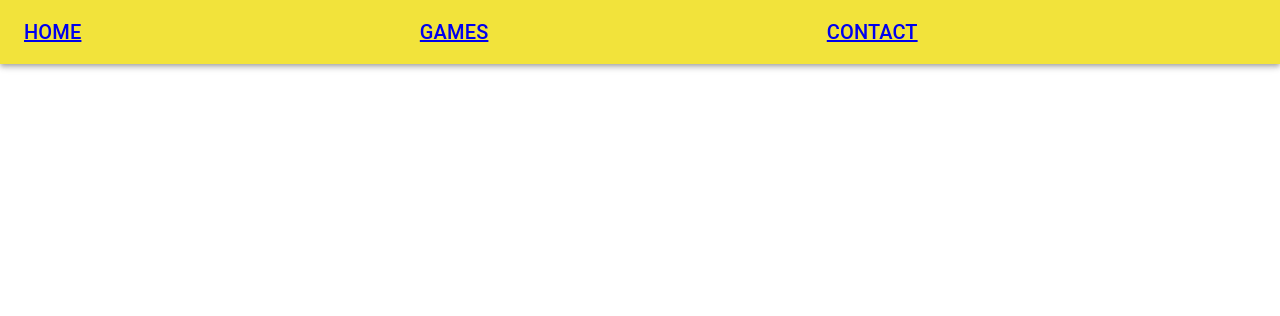
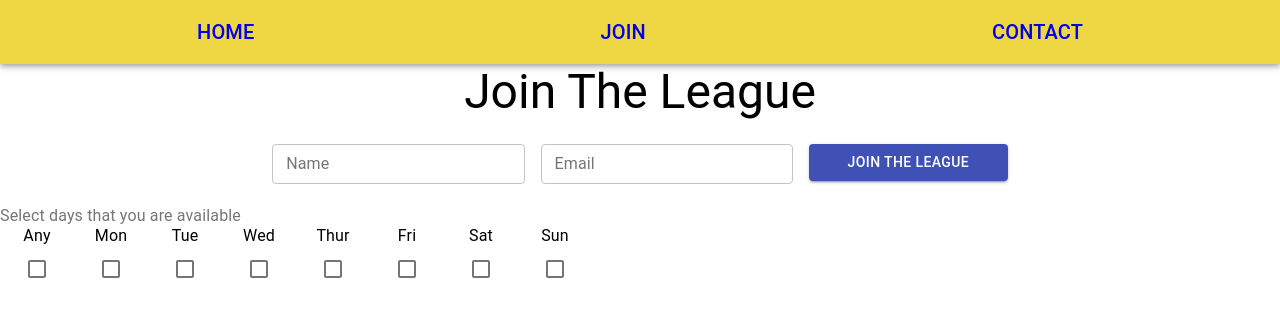
Before and after one commit to AlexanderOlivares/TravisHeightsWiffleBallLeague, a React (Create React App) app in the folder client/: page /join in a window 1280 px wide. Shown: the top 316 px of the page. Built offline with nearby package versions, Linux system fonts and the light colour scheme.

Commit message:
join component select days form

```diff
--- a/client/src/App.tsx
+++ b/client/src/App.tsx
@@ -1,6 +1,7 @@
-import { Route, Switch, BrowserRouter as Router } from 'react-router-dom';
-import Navbar from "./components/Navbar"
-import Home from "./components/Home"
+import { Route, Switch, BrowserRouter as Router } from "react-router-dom";
+import Navbar from "./components/Navbar";
+import Home from "./components/Home";
+import Join from "./components/Join";
 
 function App() {
   return (
@@ -8,9 +9,9 @@ function App() {
       <div className="App">
         <Navbar />
         <Switch>
-				<Route exact path="/" component={Home}/>
-				<Route exact path="/faq"/>
-				<Route exact path="/contact"/>
+          <Route exact path="/" component={Home} />
+          <Route exact path="/join" component={Join} />
+          <Route exact path="/contact" />
         </Switch>
       </div>
     </Router>
--- a/client/src/components/Home.tsx
+++ b/client/src/components/Home.tsx
@@ -1,14 +1,15 @@
 import React from "react";
 import {
-  Button,
   Container,
-  TextField,
   makeStyles,
   Theme,
   createStyles,
   Typography,
   Box,
+  TextField,
+  Button,
 } from "@material-ui/core";
+import Join from "./Join";
 
 const useStyles = makeStyles((theme: Theme) => {
   return createStyles({
@@ -17,10 +18,10 @@ const useStyles = makeStyles((theme: Theme) => {
         margin: theme.spacing(1),
         width: "25ch",
       },
-      "& .MuiTextField-root": {
-        margin: theme.spacing(2),
-        width: "40ch",
-      },
+      // "& .MuiTextField-root": {
+      //   margin: theme.spacing(2),
+      //   width: "40ch",
+      // },
       textAlign: "center",
       margin: theme.spacing(2),
     },
@@ -41,9 +42,24 @@ const Home = () => {
         <Typography align="center" variant="h3">
           Travis Heights Wiffle Ball League
         </Typography>
-        <Typography align="center" variant="h6">
+        <Typography align="center" variant="h5">
           Free to play and open to all!
         </Typography>
+      </Box>
+      <Box m={2}>
+        <Typography align="center" variant="h4">
+          Join for free!
+        </Typography>
+      </Box>
+      <Box textAlign="center">
+        <Button
+          className={classes.button}
+          size="medium"
+          variant="contained"
+          color="primary"
+        >
+          Join The League
+        </Button>
       </Box>
       <Box className={classes.div}>pictures</Box>
       <Box className={classes.div}>
@@ -52,26 +68,6 @@ const Home = () => {
         </Typography>
         map
       </Box>
-      <Box>
-        <Typography align="center" variant="h4">
-          Join for free!
-        </Typography>
-        <Typography align="center" variant="h6">
-          We will email you game times each week
-        </Typography>
-      </Box>
-      <Box m="auto">
-        <form className={classes.root} noValidate autoComplete="off">
-          <TextField id="outlined-basic" label="Name" variant="outlined" />
-          <TextField id="outlined-basic" label="Email" variant="outlined" />
-          <TextField id="outlined-basic" label="Outlined" variant="outlined" />
-        </form>
-        <Box textAlign="center">
-          <Button variant="contained" color="primary">
-            Sign Up
-          </Button>
-        </Box>
-      </Box>
     </Container>
   );
 };
--- /dev/null
+++ b/client/src/components/Join.tsx
@@ -0,0 +1,122 @@
+import React from "react";
+import {
+  Container,
+  makeStyles,
+  Theme,
+  createStyles,
+  Typography,
+  Box,
+  TextField,
+  Button,
+} from "@material-ui/core";
+import Checkbox from "@material-ui/core/Checkbox";
+import FormGroup from "@material-ui/core/FormGroup";
+import FormControlLabel from "@material-ui/core/FormControlLabel";
+import FormControl from "@material-ui/core/FormControl";
+import FormLabel from "@material-ui/core/FormLabel";
+
+const useStyles = makeStyles((theme: Theme) => {
+  return createStyles({
+    root: {
+      "& > *": {
+        margin: theme.spacing(1),
+        width: "25ch",
+      },
+      // "& .MuiTextField-root": {
+      //   margin: theme.spacing(2),
+      //   width: "40ch",
+      // },
+      textAlign: "center",
+      margin: theme.spacing(2),
+    },
+    div: {
+      padding: "20%",
+    },
+    button: {
+      justify: "center",
+    },
+  });
+});
+
+export default function Join() {
+  const classes = useStyles();
+  return (
+    <div>
+      <Typography align="center" variant="h3">
+        Join The League
+      </Typography>
+      <form className={classes.root} noValidate autoComplete="off">
+        <TextField
+          size="small"
+          id="outlined-basic"
+          label="Name"
+          variant="outlined"
+        />
+        <TextField
+          size="small"
+          id="outlined-basic"
+          label="Email"
+          variant="outlined"
+        />
+        <Button size="medium" variant="contained" color="primary">
+          Join The League
+        </Button>
+      </form>
+      <FormControl component="fieldset">
+        <FormLabel component="legend">
+          Select days that you are available
+        </FormLabel>
+        <FormGroup aria-label="position" row>
+          <FormControlLabel
+            value="Any"
+            control={<Checkbox color="primary" />}
+            label="Any"
+            labelPlacement="top"
+          />
+          <FormControlLabel
+            value="Mon"
+            control={<Checkbox color="primary" />}
+            label="Mon"
+            labelPlacement="top"
+          />
+          <FormControlLabel
+            value="Tue"
+            control={<Checkbox color="primary" />}
+            label="Tue"
+            labelPlacement="top"
+          />
+          <FormControlLabel
+            value="Wed"
+            control={<Checkbox color="primary" />}
+            label="Wed"
+            labelPlacement="top"
+          />
+          <FormControlLabel
+            value="Thur"
+            control={<Checkbox color="primary" />}
+            label="Thur"
+            labelPlacement="top"
+          />
+          <FormControlLabel
+            value="Fri"
+            control={<Checkbox color="primary" />}
+            label="Fri"
+            labelPlacement="top"
+          />
+          <FormControlLabel
+            value="Sat"
+            control={<Checkbox color="primary" />}
+            label="Sat"
+            labelPlacement="top"
+          />
+          <FormControlLabel
+            value="Sun"
+            control={<Checkbox color="primary" />}
+            label="Sun"
+            labelPlacement="top"
+          />
+        </FormGroup>
+      </FormControl>
+    </div>
+  );
+}
--- a/client/src/components/Navbar.tsx
+++ b/client/src/components/Navbar.tsx
@@ -4,21 +4,23 @@ import { createStyles, makeStyles, Theme } from "@material-ui/core/styles";
 import AppBar from "@material-ui/core/AppBar";
 import Toolbar from "@material-ui/core/Toolbar";
 import Typography from "@material-ui/core/Typography";
-import Button from "@material-ui/core/Button";
-import IconButton from "@material-ui/core/IconButton";
-import MenuIcon from "@material-ui/icons/Menu";
 
 const useStyles = makeStyles((theme: Theme) =>
   createStyles({
     root: {
       flexGrow: 1,
-      backgroundColor: "#f2e33b",
+      // backgroundColor: "#f2e33b",
+      backgroundColor: "#eed743",
     },
     menuButton: {
-      marginRight: theme.spacing(2),
+      marginRight: theme.spacing(1),
     },
     title: {
       flexGrow: 1,
+      textAlign: "center",
+    },
+    link: {
+      textDecoration: "none",
     },
   })
 );
@@ -31,13 +33,19 @@ function Navbar() {
       <AppBar className={classes.root} position="static">
         <Toolbar>
           <Typography variant="h6" className={classes.title}>
-            <Link to="/">HOME</Link>
+            <Link to="/" className={classes.link}>
+              HOME
+            </Link>
           </Typography>
           <Typography variant="h6" className={classes.title}>
-            <Link to="/games">GAMES</Link>
+            <Link to="/join" className={classes.link}>
+              JOIN
+            </Link>
           </Typography>
           <Typography variant="h6" className={classes.title}>
-            <Link to="/contact">CONTACT</Link>
+            <Link to="/contact" className={classes.link}>
+              CONTACT
+            </Link>
           </Typography>
         </Toolbar>
       </AppBar>
```
Lines whose indentation alone changed are shown as unchanged.
